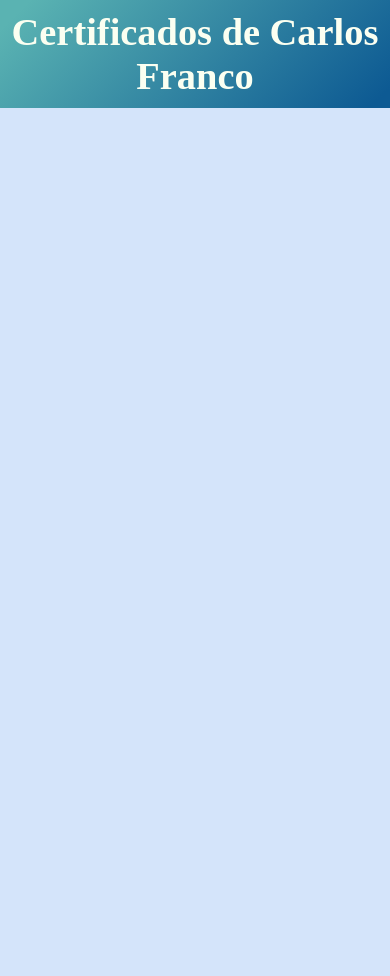
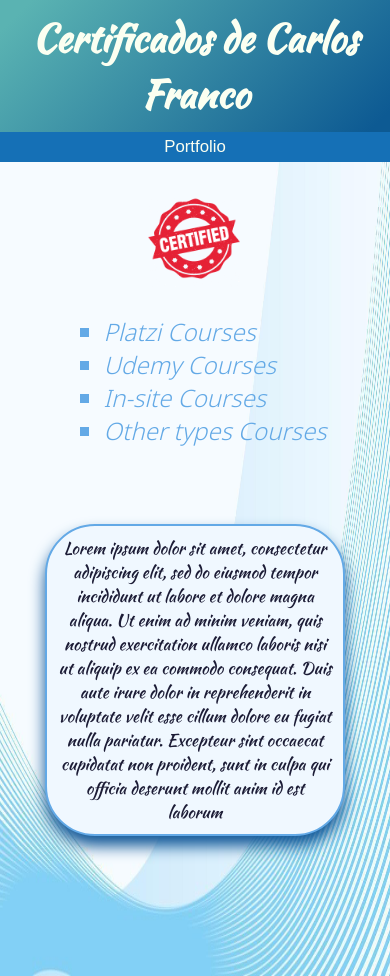
Before and after one commit to Franker88/cfcertificados.github.io, a plain HTML site: page index.html in a window 390 px wide. Before the commit the page ends 844 px from the top, so only its background shows below. Drawn offline with Linux system fonts and the light colour scheme; a web font is replaced by a local one.

Commit message:
Enmarcado de Diseño, uso de imágenes, arreglo del responsive

```diff
--- a/index.html
+++ b/index.html
@@ -11,6 +11,14 @@
       href="https://fonts.googleapis.com/css2?family=Tiro+Bangla&display=swap"
       rel="stylesheet"
     />
+    <link
+      href="https://fonts.googleapis.com/css2?family=Kaushan+Script&display=swap"
+      rel="stylesheet"
+    />
+    <link
+      href="https://fonts.googleapis.com/css2?family=Noto+Sans:wght@300&display=swap"
+      rel="stylesheet"
+    />
     <link rel="stylesheet" href="main.css" />
   </head>
   <body>
@@ -18,9 +26,42 @@
       <header>
         <h1>Certificados de Carlos Franco</h1>
       </header>
-      <article class="description">
-        <div></div>
-      </article>
+      <section class="hero">
+        <div class="divbt">
+          <input
+            class="obscure"
+            id="returnbt"
+            type="button"
+            value="Portfolio"
+          />
+        </div>
+        <article class="maininfo">
+          <div class="mainart">
+            <img
+              id="certif"
+              src="./photos/certified.png"
+              alt="Estampa de Certificación"
+            />
+            <ul>
+              <li>Platzi Courses</li>
+              <li>Udemy Courses</li>
+              <li>In-site Courses</li>
+              <li>Other types Courses</li>
+            </ul>
+          </div>
+          <div class="infoart mainart">
+            <p>
+              Lorem ipsum dolor sit amet, consectetur adipiscing elit, sed do
+              eiusmod tempor incididunt ut labore et dolore magna aliqua. Ut
+              enim ad minim veniam, quis nostrud exercitation ullamco laboris
+              nisi ut aliquip ex ea commodo consequat. Duis aute irure dolor in
+              reprehenderit in voluptate velit esse cillum dolore eu fugiat
+              nulla pariatur. Excepteur sint occaecat cupidatat non proident,
+              sunt in culpa qui officia deserunt mollit anim id est laborum
+            </p>
+          </div>
+        </article>
+      </section>
     </main>
   </body>
 </html>
--- a/main.css
+++ b/main.css
@@ -3,8 +3,6 @@
 dl,
 dt,
 dd,
-ul,
-ol,
 li,
 h1,
 h2,
@@ -26,6 +24,7 @@
 td {
   margin: 0;
   padding: 0;
+  font-size: var(--font-base);
 }
 
 address,
@@ -55,7 +54,6 @@
 
 html {
   font-size: 12px;
-  font-family: "Tiro Bangla", serif;
   box-sizing: border-box;
 }
 
@@ -91,12 +89,18 @@
 
   --color-base: rgb(28, 28, 54);
   --color-inverted: rgb(251, 255, 241);
-  --violet-background: rgb(13, 90, 147);
-  --violet-gradient: linear-gradient(
+  --color-background: rgb(13, 90, 147);
+  --color-gradient: linear-gradient(
     315deg,
     rgba(13, 90, 147, 1) 4%,
     rgba(90, 179, 178, 1) 94%
   );
+  --color-comp1: rgba(90, 179, 178, 1);
+  --color-comp2: #63a9e6;
+  --color-comp3: rgb(21, 112, 182);
+
+  --script-font: "Kaushan Script";
+  --notos-font: "Noto Sans", sans-serif;
 }
 p {
   font-size: var(--font-base);
@@ -104,10 +108,12 @@
 
 h1 {
   font-size: var(--font-h1);
+  font-family: var(--script-font);
 }
 
 h2 {
   font-size: var(--font-h2);
+  font-family: var(--script-font);
 }
 
 h3 {
@@ -131,18 +137,90 @@
 }
 
 header {
-  background-color: var(--violet-background);
-  background: var(--violet-gradient);
+  background-color: var(--color-background);
+  background: var(--color-gradient);
   padding: 10px;
   color: var(--color-inverted);
+  transition: 0.5s all;
+}
+
+ul {
+  font-style: italic;
+  font-family: var(--notos-font);
+  color: var(--color-comp2);
+  list-style: square;
+}
+
+li {
+  font-size: var(--font-xlg);
+}
+
+/* Reglas de Id */
+#returnbt {
+  height: 30px;
+  width: 100%;
+  background-color: var(--color-comp3);
+  border: 0;
+  transition: 0.5s all;
+}
+
+#certif {
+  width: 300px;
+  height: 320px;
 }
 
 /* Reglas de Clases */
+.obscure {
+  color: var(--color-inverted);
+}
 
 .mencion {
   display: flex;
   justify-content: right;
   font-style: italic;
+}
+
+.divbt {
+  display: flex;
+  justify-content: right;
+}
+
+.hero {
+  background-image: url(./photos/azuljpg.jpg);
+  background-repeat: no-repeat;
+  background-size: 100% 100%;
+  max-height: 1080px;
+  height: 100vh;
+}
+
+.maininfo {
+  display: flex;
+  flex-direction: column;
+  justify-content: center;
+  align-items: center;
+  height: 80%;
+}
+
+.infoart {
+  background-color: aliceblue;
+  border: 2px solid var(--color-comp2);
+  width: 300px;
+  height: 400px;
+  border-radius: 50px;
+  text-align: center;
+  display: flex;
+  align-items: center;
+  font-family: var(--script-font);
+  color: var(--color-base);
+  box-shadow: 0px 10px 15px 0px rgb(17, 87, 151);
+  overflow: none;
+  transition: 0.4s;
+  padding: 10px;
+}
+
+.infoart:hover {
+  transform: scale(1.3);
+  border: 2px solid #4575a0;
 }
 
 /*Media Queries*/
@@ -157,6 +235,28 @@
     text-align: left;
     margin-left: 15px;
   }
+
+  #returnbt {
+    margin: 10px 20px;
+    width: 10%;
+    border-radius: 5px;
+    box-shadow: 0px 10px 16px 0px rgb(71, 77, 82);
+  }
+
+  #returnbt:hover {
+    transform: scale(1.1);
+    cursor: pointer;
+    background-color: var(--color-comp1);
+  }
+
+  #certif {
+    width: 60%;
+    height: 80%;
+  }
+
+  .maininfo {
+    flex-direction: row;
+  }
 }
 
 @media (max-width: 1024px) {
@@ -167,6 +267,15 @@
   h5,
   h6 {
     text-align: center;
+  }
+  .infoart {
+    margin-top: 30px;
+  }
+  .mainart {
+    margin: 50px;
+  }
+  .maininfo {
+    flex-direction: row;
   }
 }
 
@@ -179,4 +288,42 @@
   h6 {
     text-align: center;
   }
+  .maininfo {
+    flex-direction: column;
+  }
+  .infoart {
+    margin-top: 10px;
+  }
+  #certif {
+    width: 100px;
+    height: 100px;
+    margin-left: 80px;
+    margin-top: 30px;
+  }
+  .infoart:hover {
+    transform: scale(1.1);
+  }
 }
+
+/* Media Height */
+@media (max-height: 710px) {
+  #certif {
+    display: none;
+  }
+  .mainart {
+    margin-left: 20px;
+    margin-right: 20px;
+  }
+  .maininfo {
+    flex-direction: column;
+  }
+  .hero {
+    height: 200vh;
+  }
+}
+
+@media (min-height: 1150px) {
+  .hero {
+    min-height: 1440px;
+  }
+}
```
Also changed, not shown: photos/azuljpg.jpg (added), photos/azulpng.png (added), photos/certified.png (added), photos/herobg.jpg (added).
